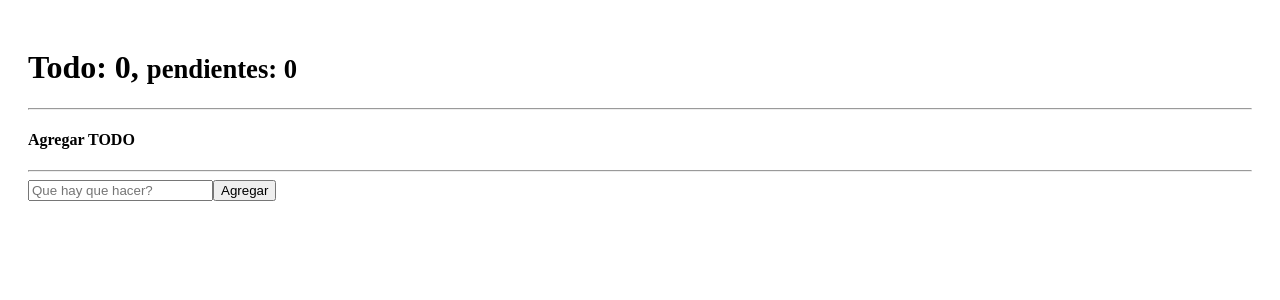
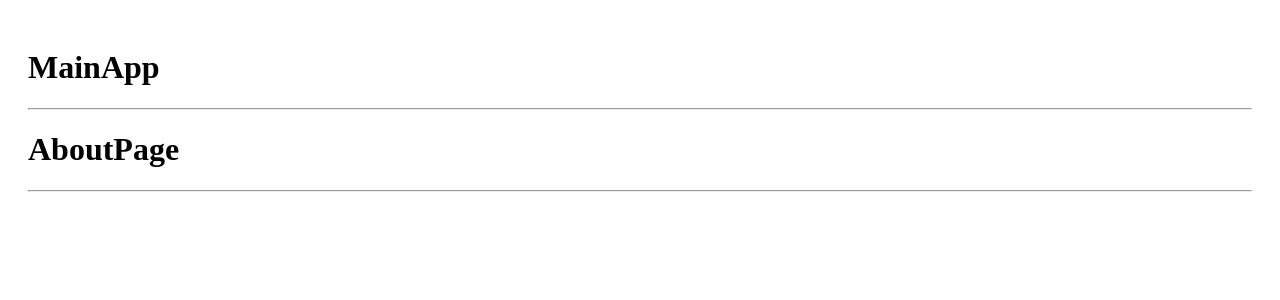
Before and after one commit to xSimon76x/05-hook-app, a React (Vite) app: page /about in a window 1280 px wide. Shown: the top 300 px of the page. Built offline with nearby package versions, Linux system fonts and the light colour scheme.

Commit message:
Introduccion a useContext

```diff
--- a/package.json
+++ b/package.json
@@ -10,7 +10,8 @@
   },
   "dependencies": {
     "react": "^18.2.0",
-    "react-dom": "^18.2.0"
+    "react-dom": "^18.2.0",
+    "react-router-dom": "^6.9.0"
   },
   "devDependencies": {
     "@types/react": "^18.0.27",
--- /dev/null
+++ b/src/components/09-useContext/AboutPage.jsx
@@ -0,0 +1,10 @@
+
+
+export const AboutPage = () => {
+    return (
+        <>
+            <h1>AboutPage</h1>
+            <hr />
+        </>
+    )
+}
--- /dev/null
+++ b/src/components/09-useContext/HomePage.jsx
@@ -0,0 +1,10 @@
+
+
+export const HomePage = () => {
+    return (
+        <>
+            <h1>HomePage</h1>
+            <hr />
+        </>
+    )
+}
--- /dev/null
+++ b/src/components/09-useContext/LoginPage.jsx
@@ -0,0 +1,10 @@
+
+
+export const LoginPage = () => {
+    return (
+        <>
+            <h1>LoginPage</h1>
+            <hr />
+        </>
+    )
+}
--- /dev/null
+++ b/src/components/09-useContext/MainApp.jsx
@@ -0,0 +1,23 @@
+import { Navigate, Route, Routes } from "react-router-dom"
+import { AboutPage, LoginPage, HomePage } from './index';
+
+
+export const MainApp = () => {
+    return (
+        <>
+            <h1>MainApp</h1>
+            <hr />
+
+            <Routes>
+                <Route path="/" element={ <HomePage /> } />
+                <Route path="/about" element={ <AboutPage /> } />
+                <Route path="/login" element={ <LoginPage /> } />
+
+                {/* forma para controlar, cuando se quiere ir a una ruta NO existente */}
+                {/* <Route path="/*" element={ <LoginPage /> } /> */}
+                <Route path="/*" element={ <Navigate to="/about" /> } />
+
+            </Routes>
+        </>
+    )
+}
--- /dev/null
+++ b/src/components/09-useContext/index.js
@@ -0,0 +1,3 @@
+export * from './AboutPage'
+export * from './HomePage'
+export * from './LoginPage'
--- a/src/main.jsx
+++ b/src/main.jsx
@@ -1,5 +1,6 @@
 import React from 'react'
 import ReactDOM from 'react-dom/client'
+import { BrowserRouter } from 'react-router-dom'
 // import { CounterApp } from './components/01-useState/CounterApp'
 // import { CounterWithCustomHook } from './components/01-useState/CounterWithCustomHook'
 // import { FormWithCustomHook } from './components/02-useEffect/FormWithCustomHook'
@@ -13,13 +14,16 @@
 // import { CallbackHook } from './components/06-Memos/CallbackHook'
 // import { Padre } from './components/07-tarea-memo/Padre'
 // import './components/08-useReducer/intro-reducer.js'
-import { TodoApp } from './components/08-useReducer/TodoApp'
+// import { TodoApp } from './components/08-useReducer/TodoApp'
+import { MainApp } from './components/09-useContext/MainApp'
 
 
 import './index.css'
 
 ReactDOM.createRoot(document.getElementById('root')).render(
-  // <React.StrictMode>
-    <TodoApp />
-  // </React.StrictMode>
+  <BrowserRouter>
+    {/* // <React.StrictMode> */}
+      <MainApp />
+    {/* // </React.StrictMode> */}
+  </BrowserRouter>
 )
```
Also changed, not shown: 1 other file (tests, documents, lock files or other folders).
